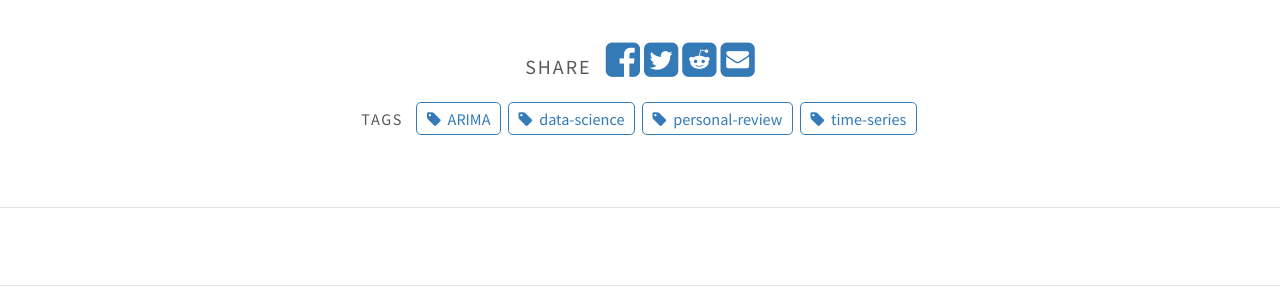
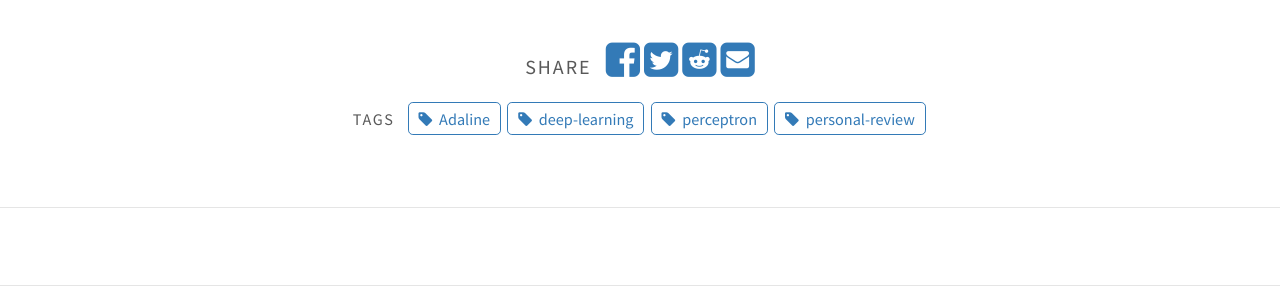
Before and after one commit to joyhyun99/joyhyun99.github.io, a Jekyll site: the page built from _posts/2020-09-05-perceptron.md, in a window 1280 px wide and 900 px high, scrolled down 1900 px. Shown: the part 257-549 px from the top of the window. Built offline with Jekyll 4.4.1, drawn with Linux system fonts in a browser that asks for light colours; comment, search, counter and statistics services are not loaded.

Commit message:
Update 2020-09-05-perceptron.md

```diff
--- a/_posts/2020-09-05-perceptron.md
+++ b/_posts/2020-09-05-perceptron.md
@@ -2,8 +2,8 @@
 layout: post
 title: "The Rise of Machine Learning: Perceptron Learning Algorithm and its fallacies"
 feature-img: assets/img/pexels/triangular.jpeg
-thumbnail: "assets/img/bike.jpg"
-tags: [data-science, time-series, ARIMA, personal-review]
+thumbnail: "assets/img/perceptron-image.jpg"
+tags: [deep-learning, perceptron, Adaline, personal-review]
 author: joey99
 excerpt_separator: <!--more-->
 ---
```
